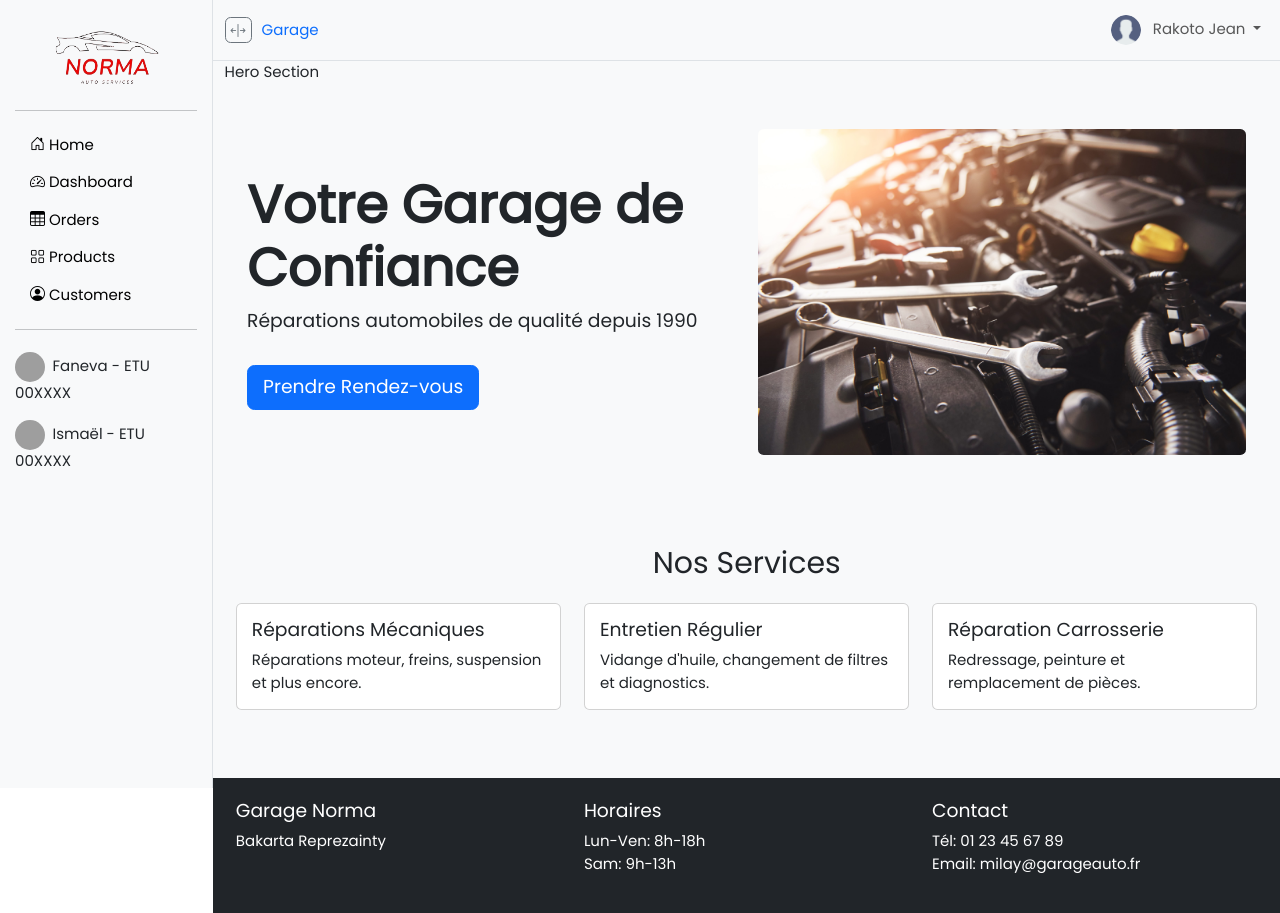
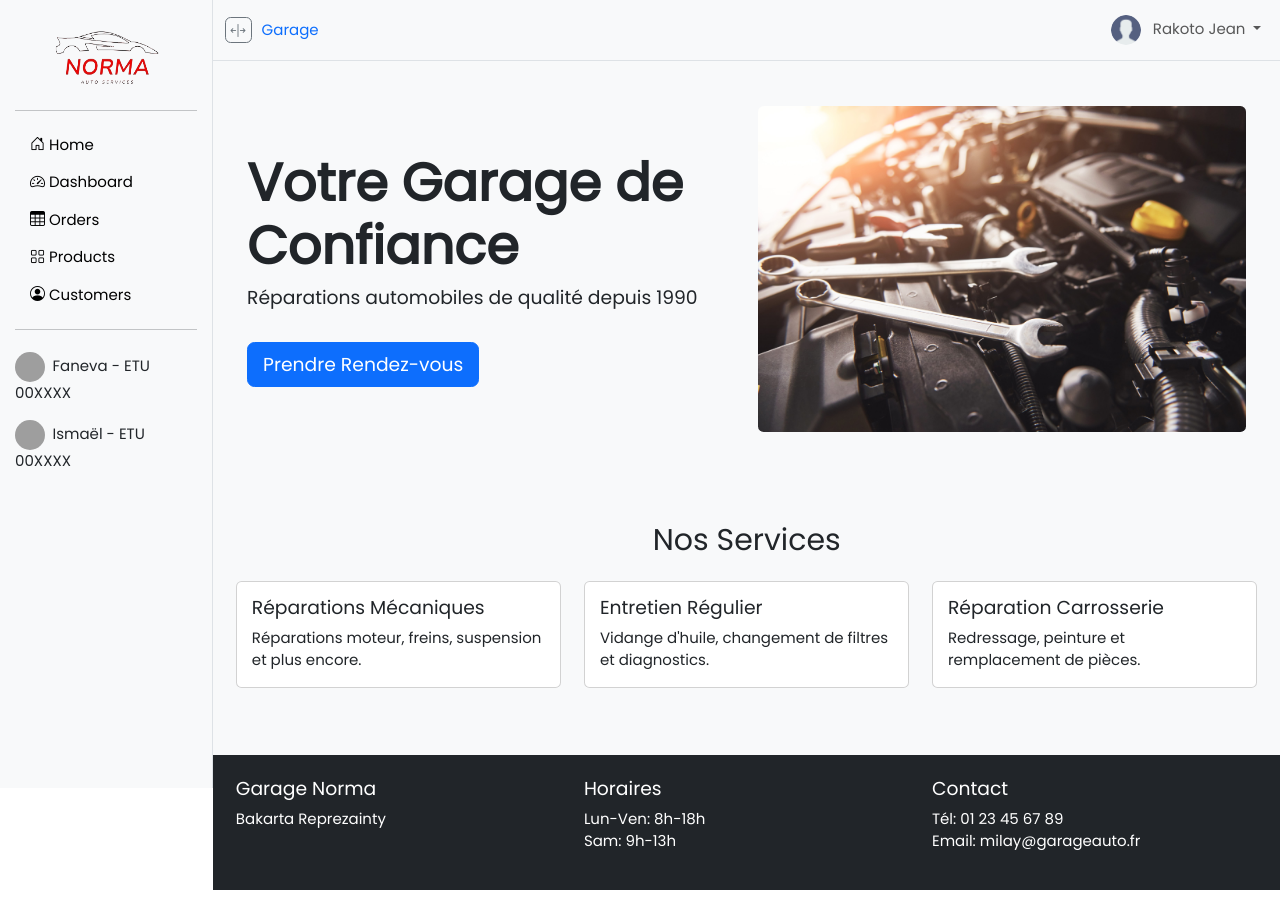
Before and after one commit to fanevaRomi261/frontend_garage_M1, an Angular app: page /accueil in a window 1280 px wide. After the commit the page ends 890 px from the top, so only its background shows below. Built offline with nearby package versions, Linux system fonts and the light colour scheme; grey boxes are pictures that could not be loaded.

Commit message:
correction front

```diff
--- a/src/app/pages/accueil/accueil.component.html
+++ b/src/app/pages/accueil/accueil.component.html
@@ -1,4 +1,3 @@
-Hero Section
 <div class="container-fluid bg-light py-5">
   <div class="container">
     <div class="row align-items-center">
```
